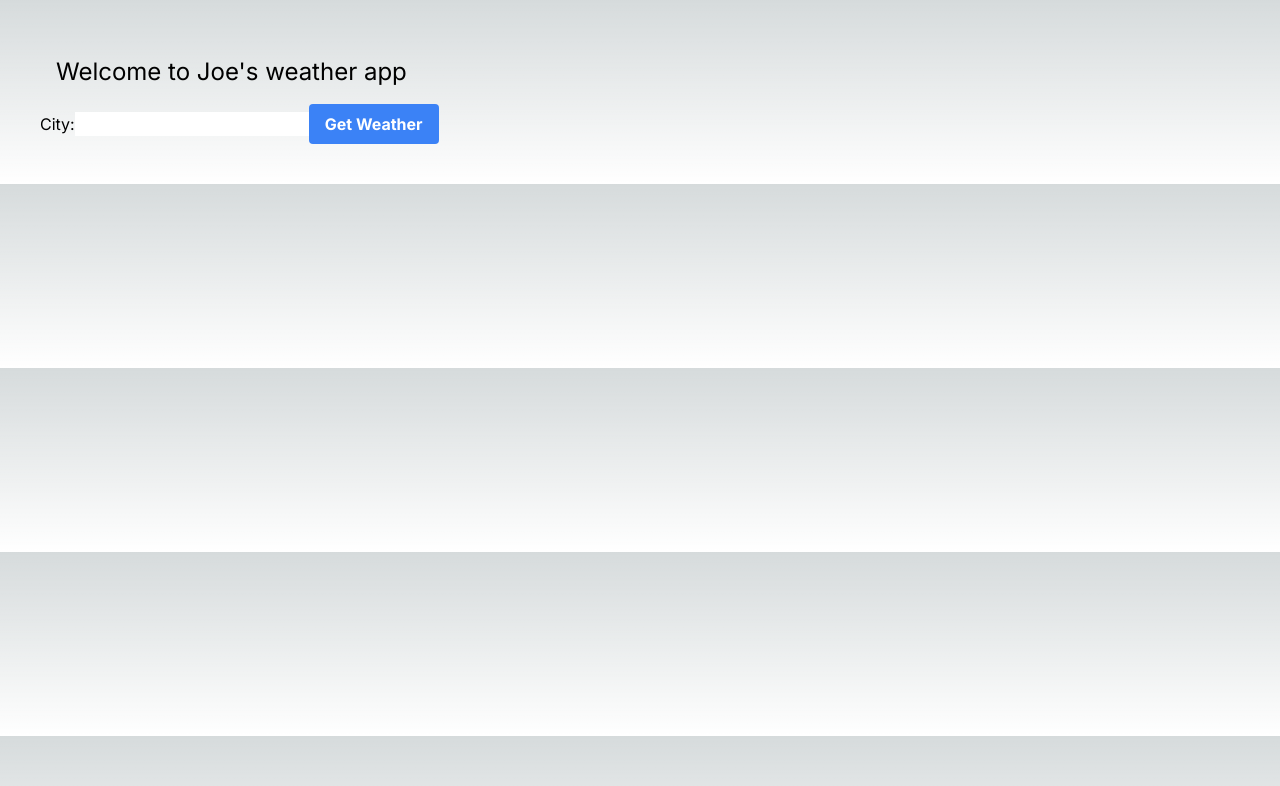
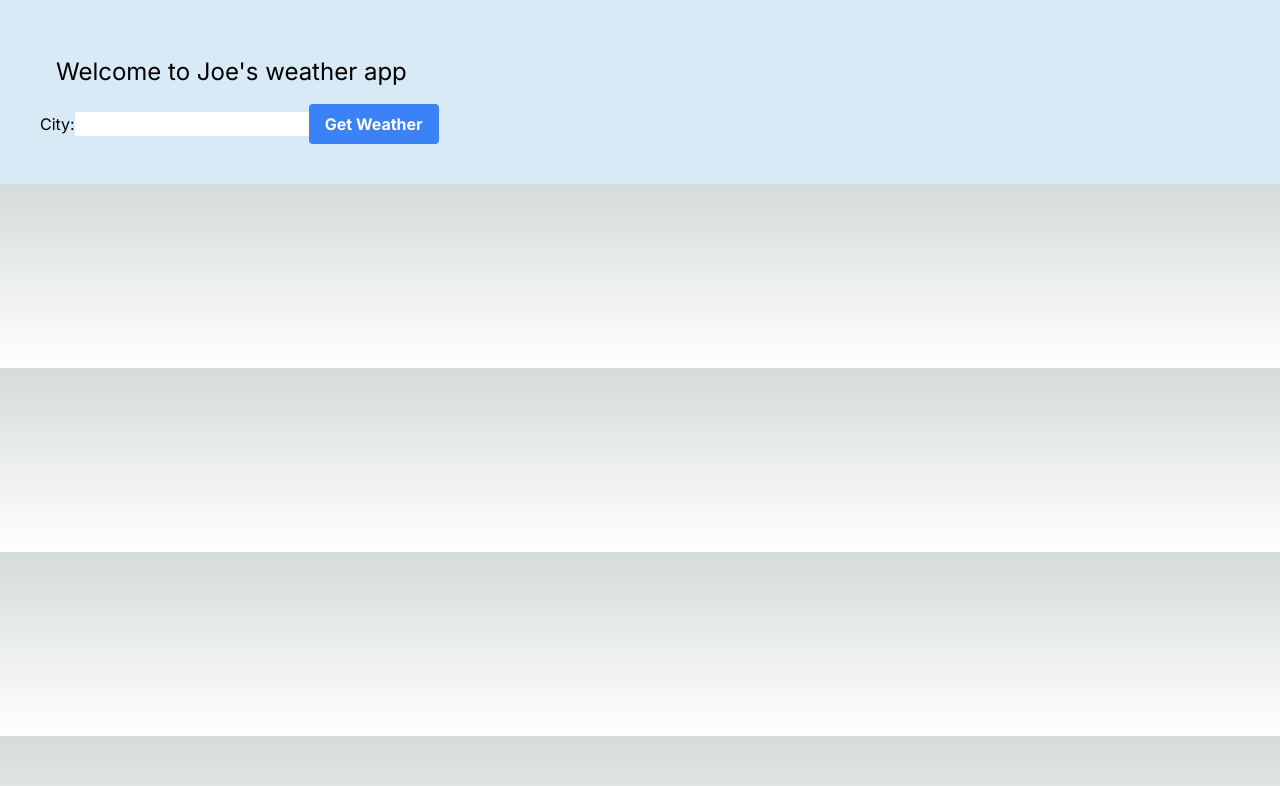
Before and after one commit to Joe-Fuller/weather-app, a Next.js app: page / in a window 1280 px wide. Shown: the top 786 px of the page. Built offline with nearby package versions, Linux system fonts and the light colour scheme.

Commit message:
add background colour

```diff
--- a/app/page.js
+++ b/app/page.js
@@ -27,8 +27,23 @@ export default function Home() {
     setFiveDayThreeHourWeatherData(receivedFiveDayThreeHourWeatherData.list);
   }
 
+  const backgroundColour =
+    new Date().getHours() >= 6 && new Date().getHours() < 18
+      ? "bg-background-day"
+      : "bg-background-night";
+
+  function isDaytime() {
+    const currentTime = new Date();
+    const currentHour = currentTime.getHours();
+
+    // Assume daytime if the current hour is between 6 AM and 6 PM
+    const isDay = currentHour >= 6 && currentHour < 18;
+
+    return isDay;
+  }
+
   return (
-    <main className="p-10 flex flex-col">
+    <main className={`${backgroundColour} p-10 flex flex-col text-black`}>
       <h1 className="p-4 text-2xl">Welcome to Joe's weather app</h1>
       <div className="flex">
         <div className="mr-4 flex-grow">
```
